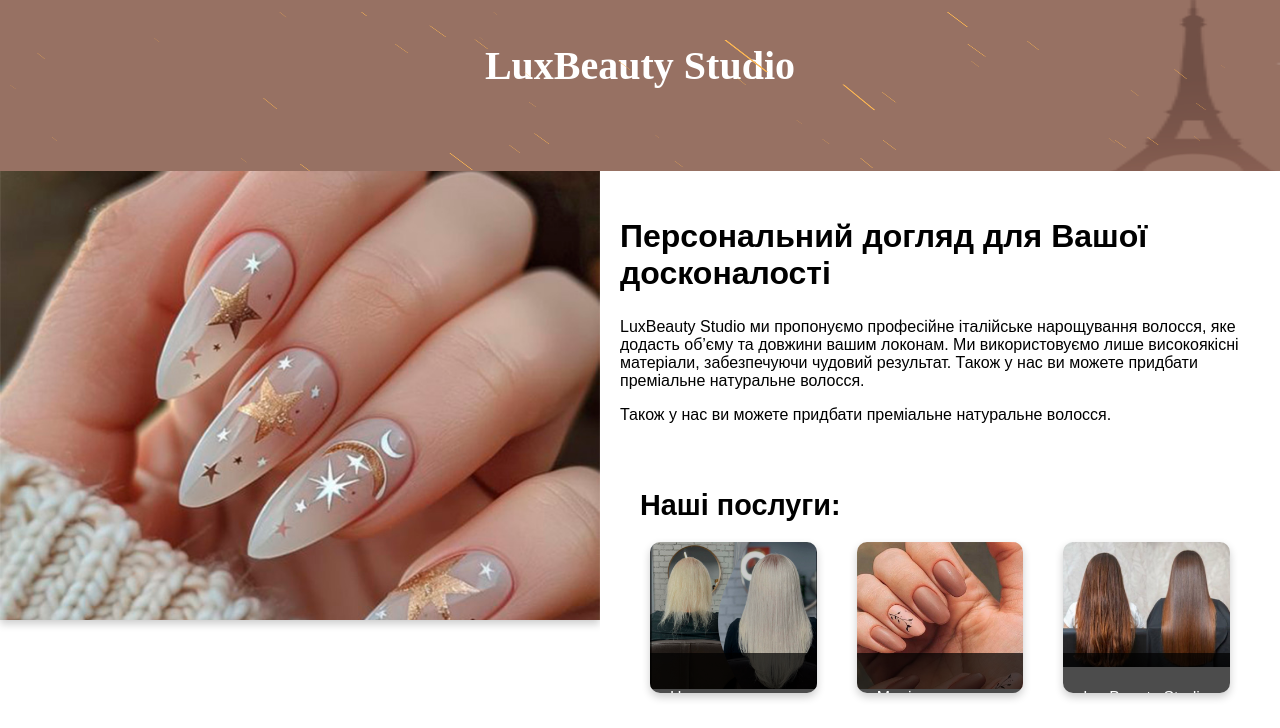
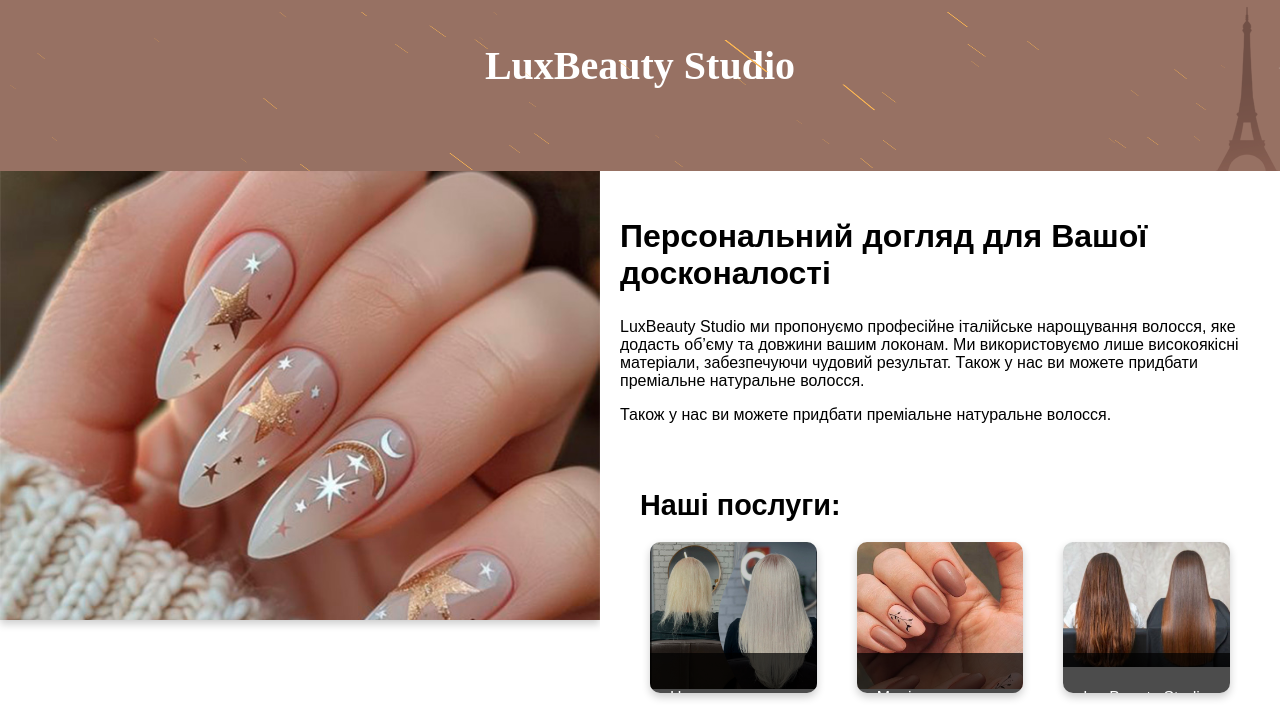
Before and after one commit to rRGSFsv/LuxBeauty, a plain HTML site: page index.html in a window 1280 px wide. Shown: the part 72-800 px from the top of the page. Drawn offline with Linux system fonts and the light colour scheme; a web font is replaced by a local one.

Commit message:
Обновлены HTML и CSS файлы для исправления проблем с отображением и добавления новых услуг

```diff
--- a/styles.css
+++ b/styles.css
@@ -179,8 +179,8 @@ body {
     position: absolute;
     bottom: 0;
     right: 0;
-    width: 171px;
-    height: 171px;
+    width: 65px;
+    height: 164px;
 }
 
 .extra-image {
```
